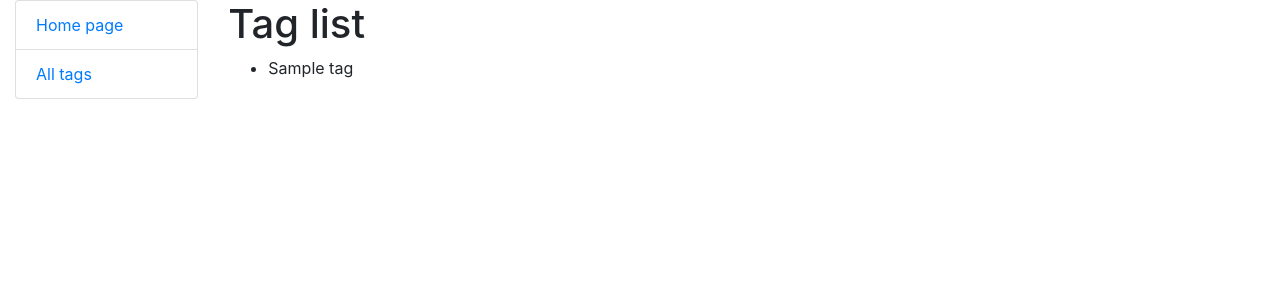
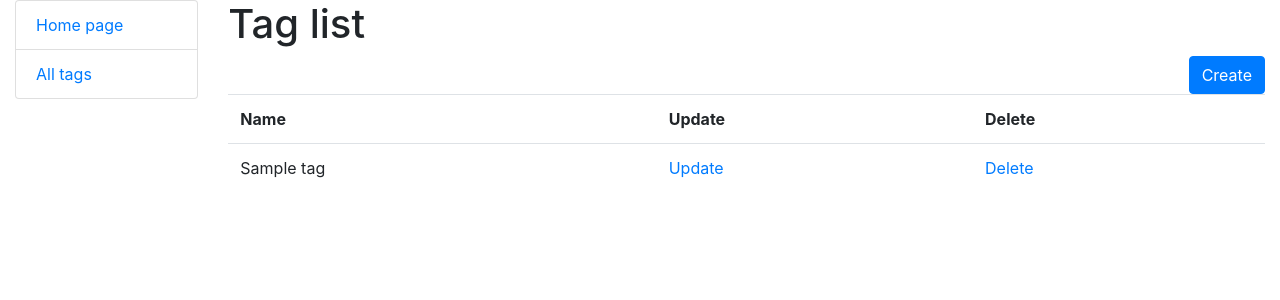
Before and after one commit to matechris/TODO-list, a Django app: page /tags/ in a window 1280 px wide. Shown: the top 300 px of the page. Run offline with Django 4.2, Linux system fonts and the light colour scheme; tables that the repository leaves empty hold one stand-in row (values such as "Sample post").

Commit message:
Add create, update & delete pages & buttons for tags

```diff
--- a/organizer/urls.py
+++ b/organizer/urls.py
@@ -2,7 +2,8 @@ from django.urls import path
 
 from organizer.views import (
     TaskListView, TagListView, TaskCreateView,
-    TaskUpdateView, TaskDeleteView,
+    TaskUpdateView, TaskDeleteView, TagCreateView,
+    TagUpdateView, TagDeleteView
 )
 
 urlpatterns = [
@@ -30,6 +31,21 @@ urlpatterns = [
         "tasks/<int:pk>/delete/",
         TaskDeleteView.as_view(),
         name="task-delete"
+    ),
+    path(
+        "tags/create/",
+        TagCreateView.as_view(),
+        name="tag-create"
+    ),
+    path(
+        "tags/<int:pk>/update/",
+        TagUpdateView.as_view(),
+        name="tag-update"
+    ),
+    path(
+        "tags/<int:pk>/delete/",
+        TagDeleteView.as_view(),
+        name="tag-delete"
     )
 ]
 
--- a/organizer/views.py
+++ b/organizer/views.py
@@ -29,3 +29,20 @@ class TaskDeleteView(generic.DeleteView):
 
 class TagListView(generic.ListView):
     model = Tag
+
+
+class TagCreateView(generic.CreateView):
+    model = Tag
+    fields = "__all__"
+    success_url = reverse_lazy("organizer:tag-list")
+
+
+class TagUpdateView(generic.UpdateView):
+    model = Tag
+    fields = "__all__"
+    success_url = reverse_lazy("organizer:tag-list")
+
+
+class TagDeleteView(generic.DeleteView):
+    model = Tag
+    success_url = reverse_lazy("organizer:tag-list")
--- a/templates/organizer/tag_list.html
+++ b/templates/organizer/tag_list.html
@@ -2,14 +2,30 @@
 
 {% block content %}
   <h1>Tag list</h1>
+  <a href="{% url 'organizer:tag-create' %}"
+     class="btn btn-primary link-to-page"
+     style="float: right">
+    Create
+  </a>
   {% if tag_list %}
-    <ul>
+    <table class="table">
+      <tr>
+        <th>Name</th>
+        <th>Update</th>
+        <th>Delete</th>
+      </tr>
       {% for tag in tag_list %}
-        <li>
-          {{ tag.name }}
-        </li>
+        <tr>
+          <td>{{ tag.name }}</td>
+          <td>
+            <a href="{% url 'organizer:tag-update' pk=tag.id %}">Update</a>
+          </td>
+          <td>
+            <a href="{% url 'organizer:tag-delete' pk=tag.id %}">Delete</a>
+          </td>
+        </tr>
       {% endfor %}
-    </ul>
+    </table>
   {% else %}
     <p>There are no tags yet!</p>
   {% endif %}
```
Also changed, not shown: templates/organizer/tag_confirm_delete.html (added, +12 -0 lines), templates/organizer/tag_form.html (added, +12 -0 lines).
